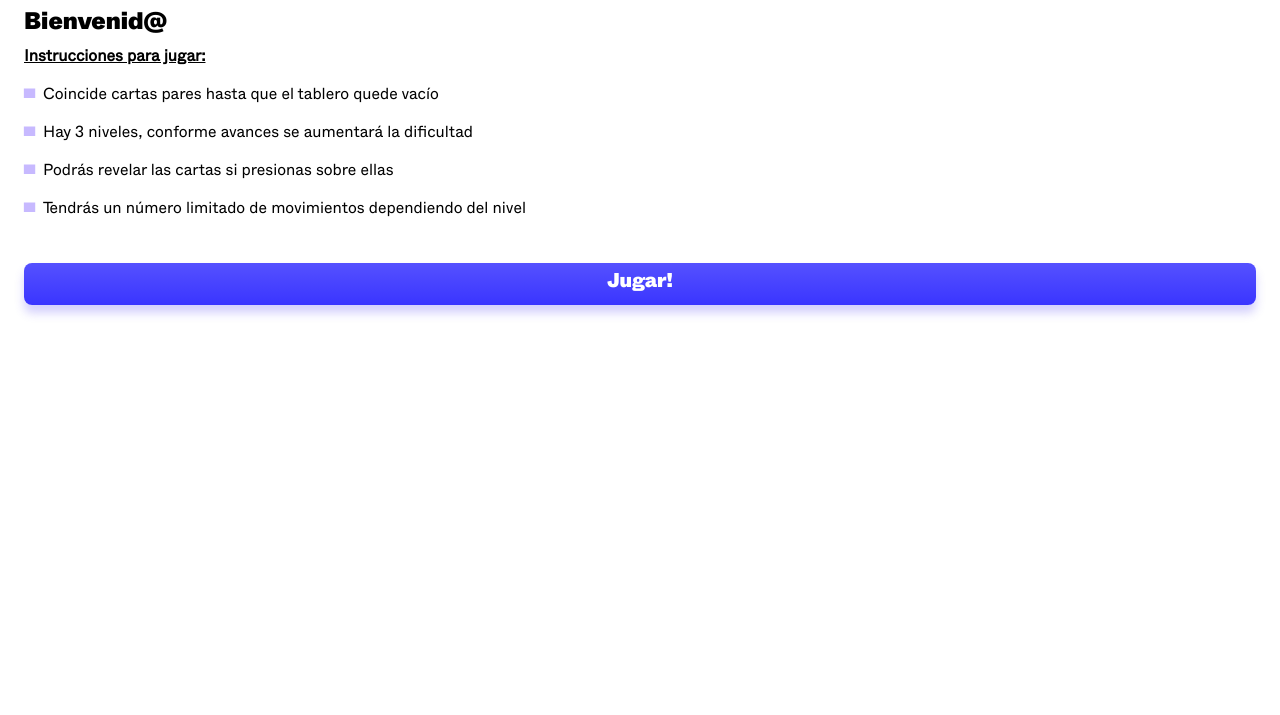
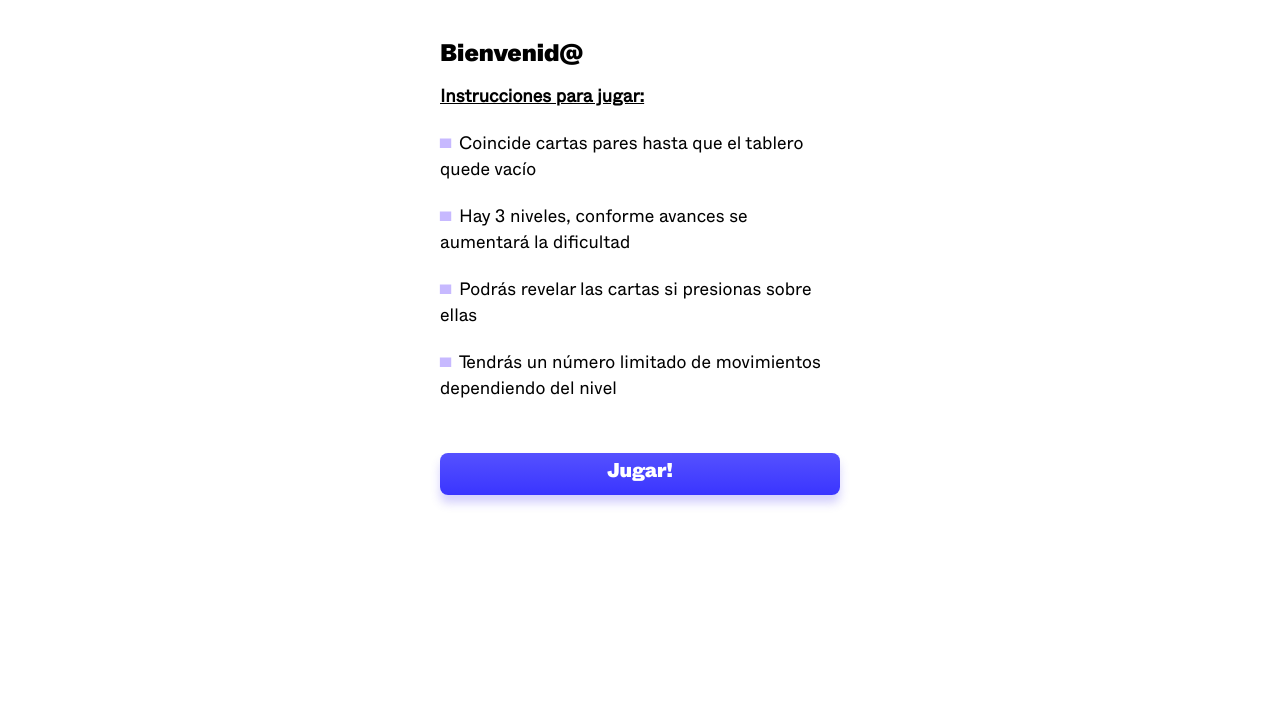
Before and after one commit to larrykevin/memoryjs-two, a website built with webpack: page public/index.html in a window 1280 px wide. Shown: the part 85-800 px from the top of the page. Built offline with nearby package versions, Linux system fonts and the light colour scheme.

Commit message:
Agregando media queries

```diff
--- a/src/styles/main.css
+++ b/src/styles/main.css
@@ -429,3 +429,17 @@ img {
     gap: 1.6rem;
   }
 }
+@media (min-width: 540px) {
+  li,
+  p {
+    font-size: 1.8rem;
+    line-height: 2.6rem;
+  }
+  .Content {
+    margin: 48px auto 0;
+    width: 400px;
+  }
+  .header section {
+    border-bottom: none;
+  }
+}
```
